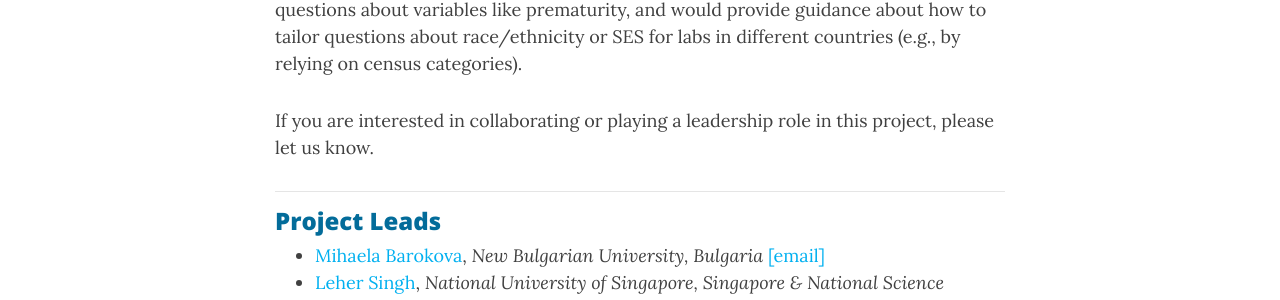
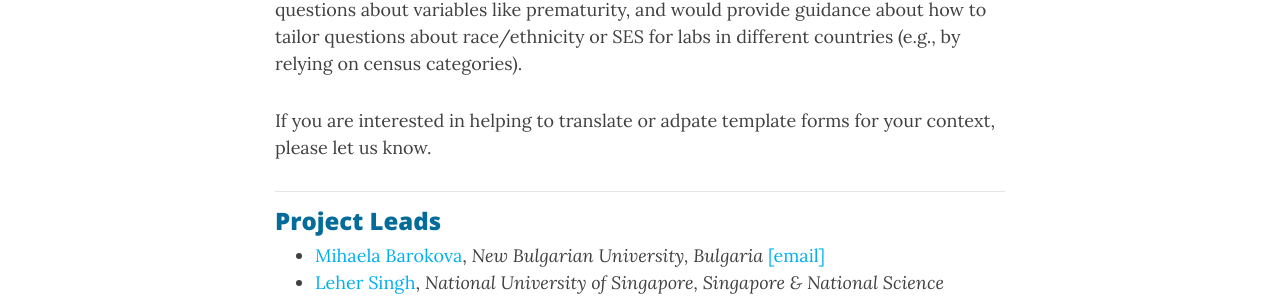
Before and after one commit to manybabies/manybabies.github.io, a Jekyll site: the page built from MB-demographics.md, in a window 1280 px wide and 900 px high, scrolled down 632 px. Shown: the part 151-451 px from the top of the window. Built offline with Jekyll 4.4.1, drawn with Linux system fonts in a browser that asks for light colours; nearby versions of some CDN libraries; some web fonts are replaced.

Commit message:
update mbdemo blurb, remove mb5 pic

```diff
--- a/MB-demographics.md
+++ b/MB-demographics.md
@@ -11,7 +11,7 @@
 
 In this project we are creating unified demographic forms for ManyBabies projects, with instructions for how to customize it to particular countries and what fields are required or recommended to have. These forms would be thoughtful about how to ask questions about variables like prematurity, and would provide guidance about how to tailor questions about race/ethnicity or SES for labs in different countries (e.g., by relying on census categories).
 
-If you are interested in collaborating or playing a leadership role in this project, please let us know. <!--<img style="float: right;" src="/assets/img/baby-623417_1920_500px.jpg">-->
+If you are interested in helping to translate or adpate template forms for your context, please let us know. <!--<img style="float: right;" src="/assets/img/baby-623417_1920_500px.jpg">-->
 
 
 ***
```
Also changed, not shown: MB5.md (+3 -1 lines).
